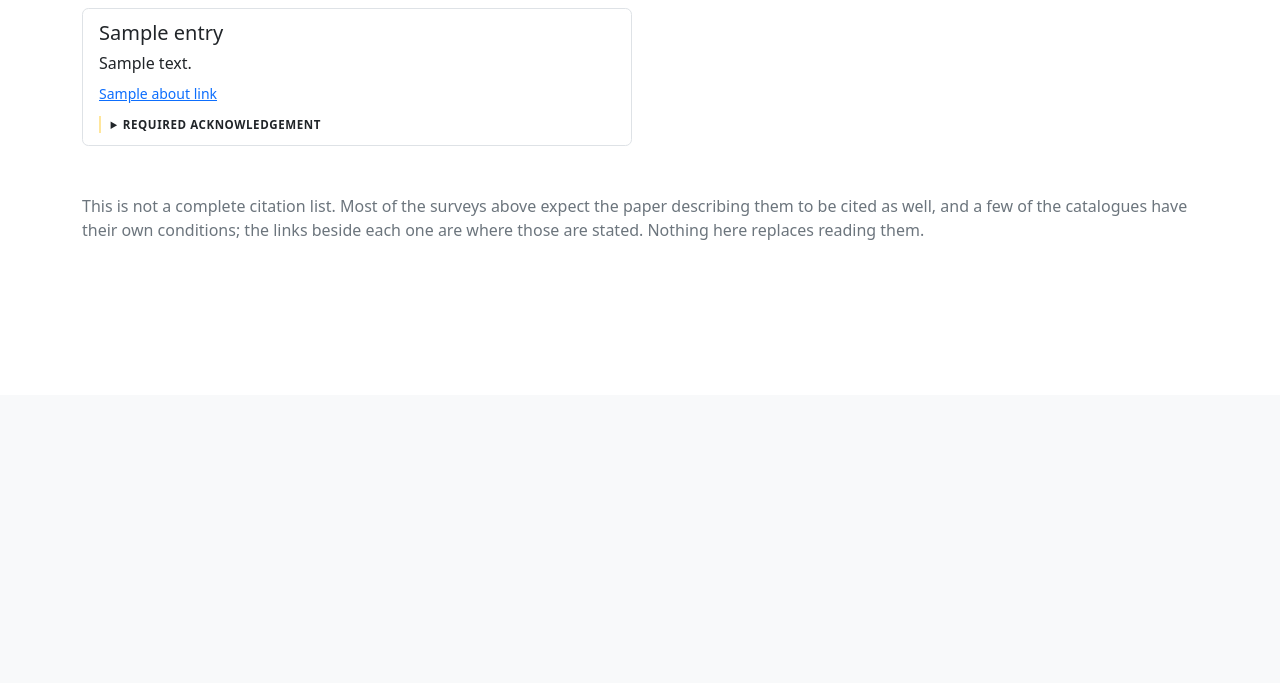
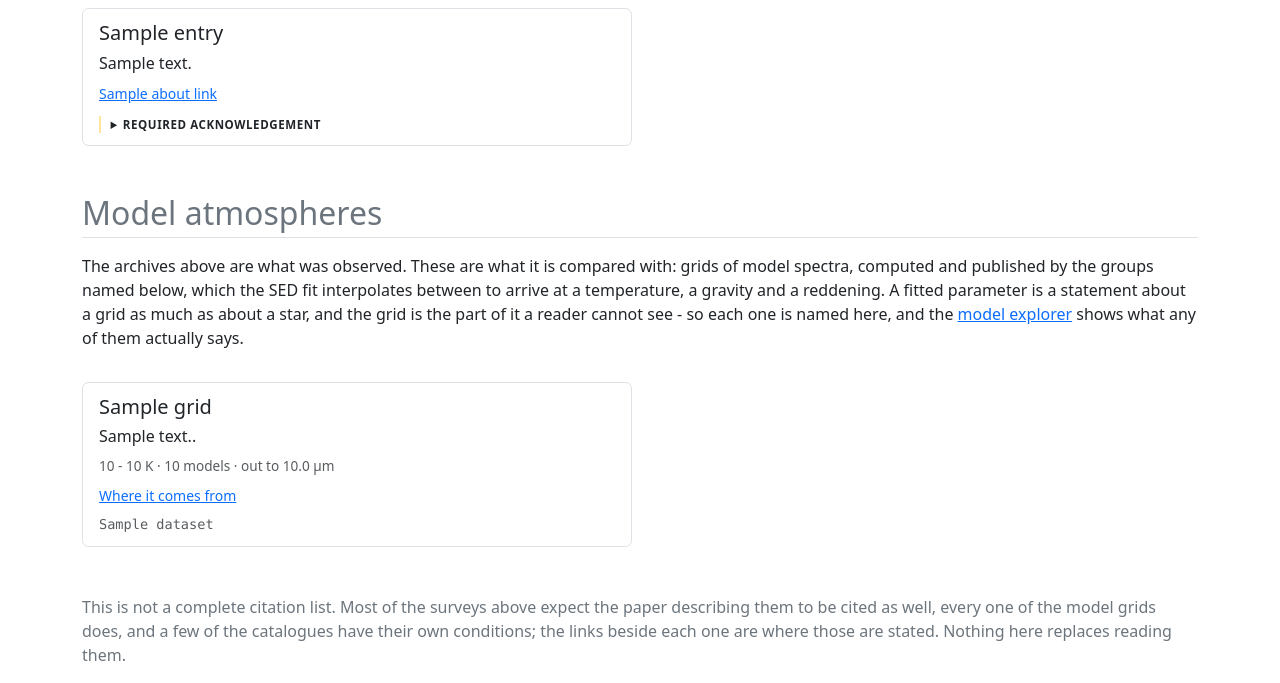
Before and after one commit to karpov-sv/lcserver, a Django app: template lcserver/templates/about.html in a window 1280 px wide. Shown: the part 405-1088 px from the top of the page. Before the commit the page ends 645 px from the top, so only its background shows below. Run offline with Django 4.2, Linux system fonts and the light colour scheme; the template is opened without the code that fills it: most values are stand-ins (such as "Sample title", 1, 10 or a date in 2020); parts of the project's set-up code (start-up, migrations or seed data) failed here and were passed over.

Commit message:
Credit the model grids on the About page too
Half of what a fitted temperature rests on is not an archive: it is a
grid somebody computed and published, and the page saying where the data
comes from said nothing about any of them.

The cubes have carried the answer since they were first written.
store.write() puts label, description, source and reference in the file
because the directory is the only register of what is installed, but
grid_registry() read the first two and dropped the two that name whose
work it is. Read them, and count the models off the flux block while the
file is open.

described_grids() is stricter than offered_grids(), asking a different
question: not whether a grid can be put in a menu, which a name nearly
suffices for, but whether it can be written about - who computed it,
which download it was, and where they state it. Half a credit reads as
the whole of what is owed, so a grid answering less is left out. Ten do
answer; btsettl and phoenix are offered and do not, both being
astroARIADNE's files with a label patched on afterwards, and both wait
on a cube of their own rather than on a line added here.

The source string is written as publisher then dataset, so the publisher
carries the link and the dataset sits under it for whoever rebuilds the
cube.

```diff
--- a/lcserver/templates/about.html
+++ b/lcserver/templates/about.html
@@ -1,4 +1,5 @@
 {% extends "template.html" %}
+{% load humanize %}
 
 {% block ptitle %}About the data{% endblock %}
 
@@ -55,6 +56,29 @@
       it keeps the label's colour rather than the muted one around it */
    .archive-ack-label::marker {
      color: var(--bs-body-color);
+   }
+
+   /* A grid card says a few numbers an archive card has no equivalent of -
+      how far it reaches in temperature, how many models that is, what else
+      came with them. They are facts rather than prose, so they are set apart
+      from the description as a strip rather than written into a sentence. */
+   .archive-facts {
+     font-size: 0.85em;
+     color: var(--bs-secondary-color);
+     margin-bottom: 0.5rem;
+   }
+
+   .archive-facts span:not(:last-child)::after {
+     content: " · ";
+   }
+
+   /* Which of the publisher's downloads the cube was built from. Of no
+      interest to most readers and the whole of the answer for one rebuilding
+      it, so it is present and quiet rather than absent. */
+   .archive-provenance {
+     font-size: 0.85em;
+     color: var(--bs-secondary-color);
+     font-family: var(--bs-font-monospace);
    }
   </style>
 {% endblock %}
@@ -114,11 +138,65 @@
     </div>
   {% endfor %}
 
+  {% if grids %}
+    <h2 class="mt-5 pb-1 border-bottom text-secondary" id="group-grids">
+      Model atmospheres
+    </h2>
+
+    <p class="mt-3">
+      The archives above are what was observed. These are what it is compared
+      with: grids of model spectra, computed and published by the groups named
+      below, which the SED fit interpolates between to arrive at a
+      temperature, a gravity and a reddening. A fitted parameter is a statement about a grid as much as
+      about a star, and the grid is the part of it a reader cannot see - so
+      each one is named here, and the
+      <a href="{% url 'models' %}">model explorer</a> shows what any of them
+      actually says.
+    </p>
+
+    <div class="row row-cols-1 row-cols-lg-2 g-3 mt-1">
+      {% for grid in grids %}
+        <div class="col">
+          <div class="archive">
+            <h5 id="grid-{{ grid.name }}">{{ grid.label }}</h5>
+
+            <p>{{ grid.description|capfirst }}.</p>
+
+            <div class="archive-facts">
+              {% if grid.teff_lo %}
+                <span>{{ grid.teff_lo|floatformat:0|intcomma }} -
+                      {{ grid.teff_hi|floatformat:0|intcomma }} K</span>
+              {% endif %}
+              {% if grid.nmodels %}
+                <span>{{ grid.nmodels|intcomma }} models</span>
+              {% endif %}
+              {% if grid.reach_um %}
+                <span>out to {{ grid.reach_um|floatformat:1 }} &micro;m</span>
+              {% endif %}
+              {% if grid.has_spectra %}<span>spectra</span>{% endif %}
+              {% if grid.has_xp %}<span>Gaia XP</span>{% endif %}
+            </div>
+
+            <p class="archive-links small">
+              <a href="{{ grid.reference }}" target="_blank"
+                 rel="noopener">{{ grid.publisher|default:"Where it comes from" }}</a>
+            </p>
+
+            {% if grid.dataset %}
+              <div class="archive-provenance">{{ grid.dataset }}</div>
+            {% endif %}
+          </div>
+        </div>
+      {% endfor %}
+    </div>
+  {% endif %}
+
   <p class="text-secondary mt-5">
     This is not a complete citation list. Most of the surveys above expect the
-    paper describing them to be cited as well, and a few of the catalogues have
-    their own conditions; the links beside each one are where those are stated.
-    Nothing here replaces reading them.
+    paper describing them to be cited as well, every one of the model grids
+    does, and a few of the catalogues have their own conditions; the links
+    beside each one are where those are stated. Nothing here replaces reading
+    them.
   </p>
 
 {% endblock %}
```
Also changed, not shown: lcserver/processing/sedfit.py (+63 -2 lines), lcserver/views_about.py (+26 -7 lines).
